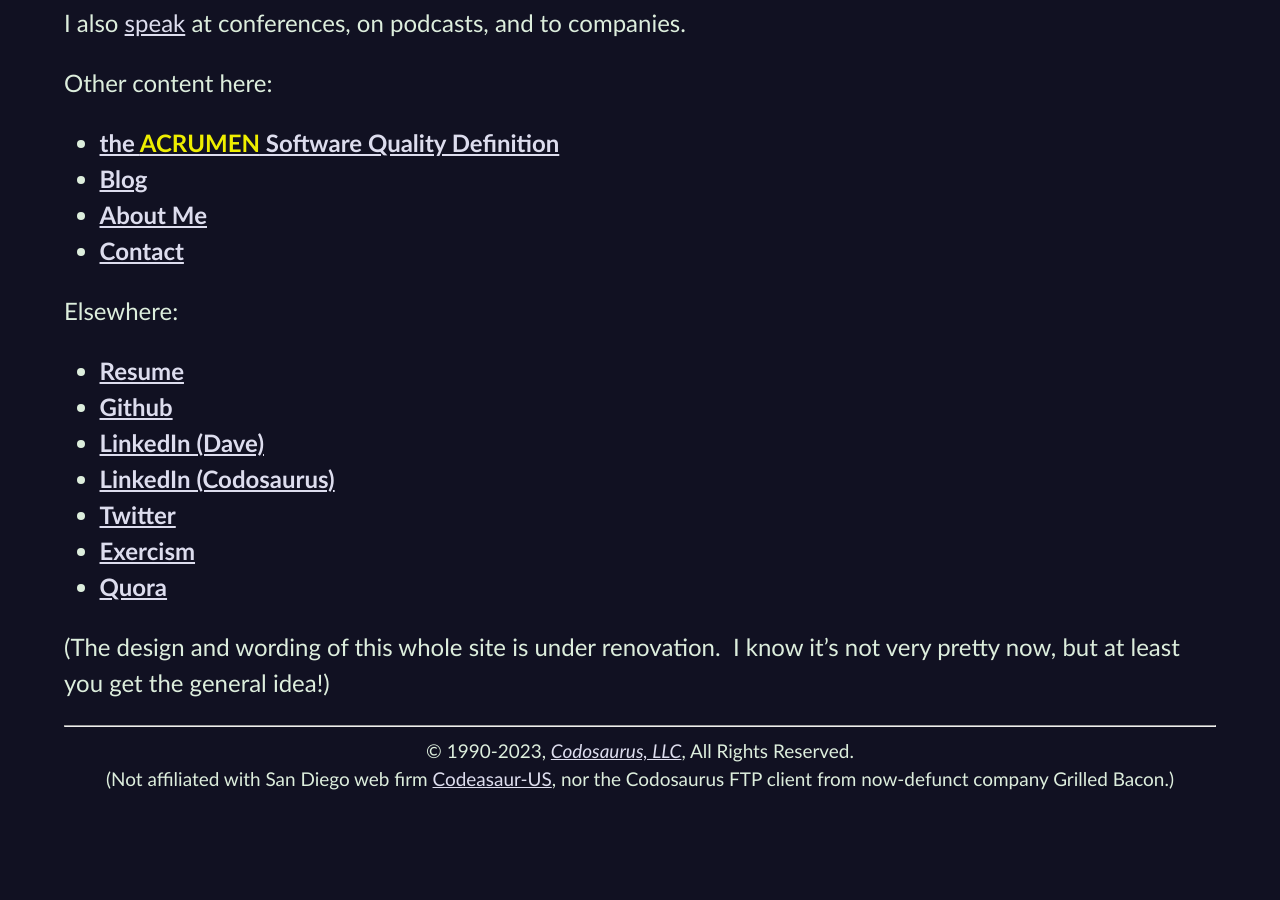
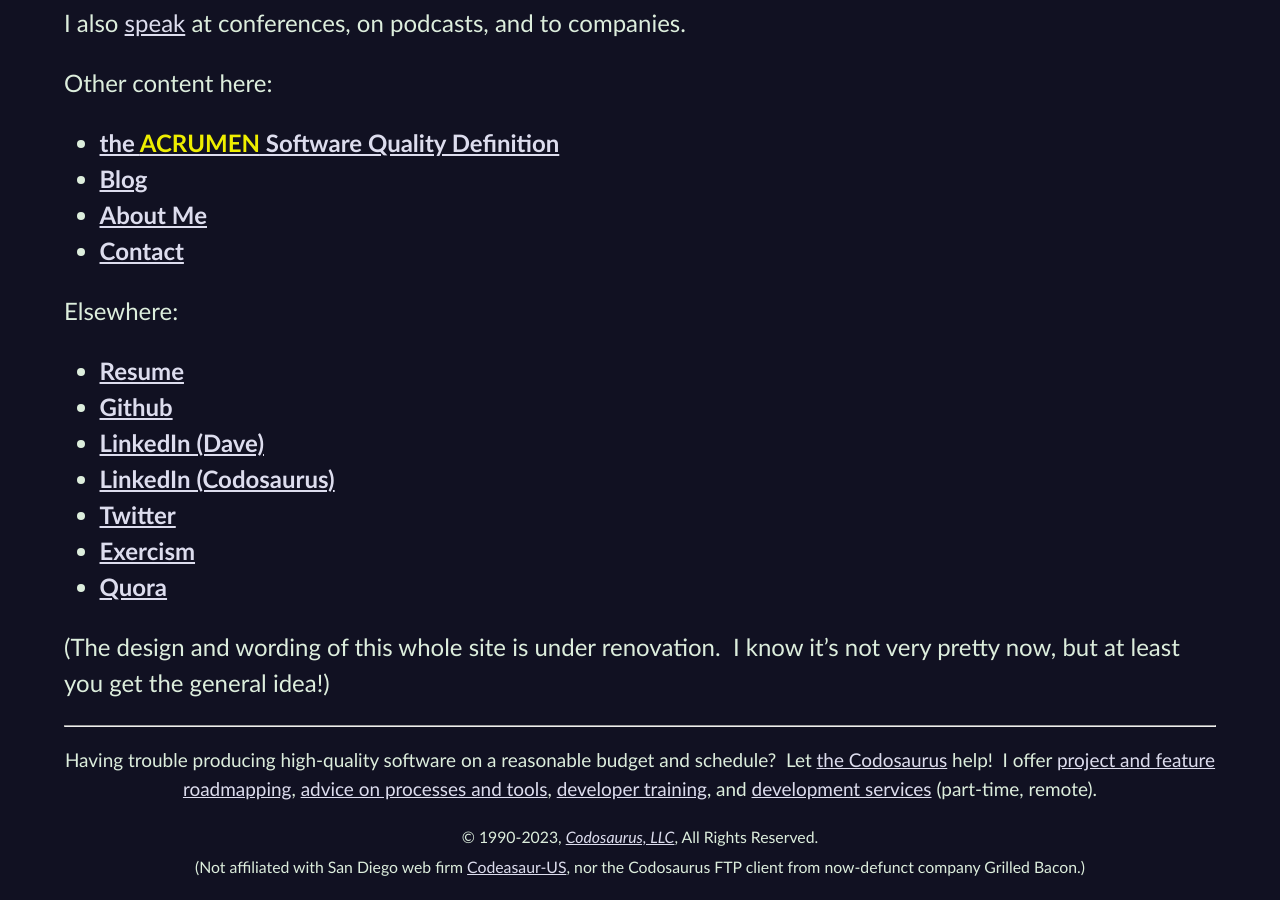
Before and after one commit to CodosaurusLLC/CodosaurusLLC.github.io, a Jekyll site: the page built from index.md, in a window 1280 px wide and 900 px high, scrolled down 759 px. Built offline with Jekyll 4.4.1, drawn with Linux system fonts in a browser that asks for light colours; before the commit the page ends 1554 px from its top, so only the background shows below that.

Commit message:
add add to footer

```diff
--- a/_layouts/default.html
+++ b/_layouts/default.html
@@ -51,14 +51,32 @@
   <footer>
     <hr/>
 
+    <p>
+      Having trouble
+      producing high-quality software
+      on a reasonable budget and schedule?&nbsp;
+      Let <a href="/">the Codosaurus</a> help!&nbsp;
+      I offer
+      <a href="/roadmapping">project and feature roadmapping</a>,
+      <a href="/advice">advice on processes and tools</a>,
+      <a href="/training">developer training</a>,
+      and
+      <a href="/development">development services</a> (part-time, remote).
+    </p>
+
+    <p>
+      <small>
         &copy; 1990-{{ "now" | date: "%Y" }},
         <a href="/"><i>Codosaurus, LLC</i></a>,
         All Rights Reserved.<br/>
         (Not affiliated with San Diego web firm
-    <a rel="nofollow" target="_new" href="https://codeasaur.us/">Codeasaur-US</a>,
+        <a rel="nofollow" target="_new" href="https://codeasaur.us/">
+          Codeasaur-US</a>,
         nor the
         Codosaurus FTP client
         from now-defunct company Grilled Bacon.)
+      </small>
+    </p>
 
   </footer>
 
```
Lines whose indentation alone changed are shown as unchanged.
